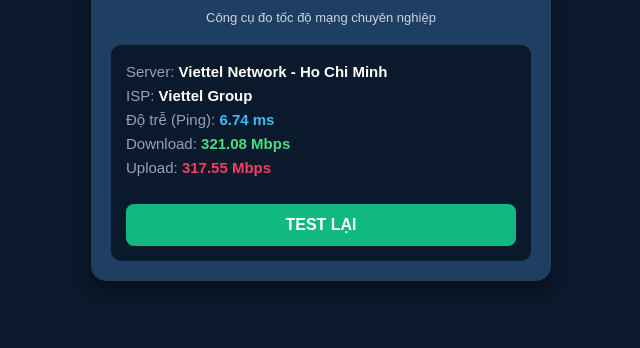
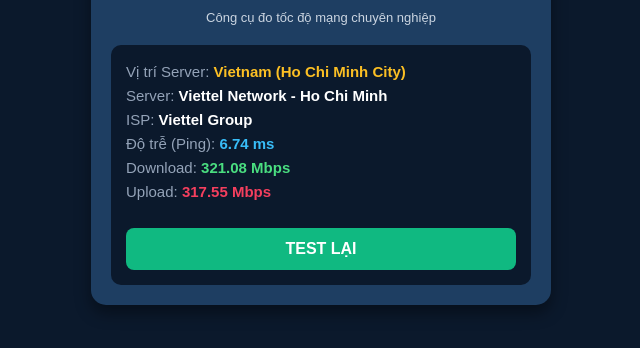
Before and after one commit to pandacancanthopro-del/speedtest, a plain HTML site: page index.html in a window 1280 px wide. Both pictures are taken after a click on the button "BẮT ĐẦU ĐO". Shown: the part 94-442 px from the top of the page, without its empty margins (319-959 px from the left). Drawn offline with Linux system fonts and the light colour scheme; no server answers.

Commit message:
Update index.html

```diff
--- a/index.html
+++ b/index.html
@@ -24,7 +24,8 @@
         <button class="btn" id="startBtn" onclick="runSpeedTest()">BẮT ĐẦU ĐO</button>
 
         <div class="result-box" id="resultBox">
-            <div><span class="label">Server:</span> <span class="value" id="serverVal">Đang kết nối...</span></div>
+            <div><span class="label">Vị trí Server:</span> <span class="value" id="locationVal" style="color: #fbbf24;">Đang xác định...</span></div>
+            <div><span class="label">Server:</span> <span class="value" id="serverVal">Viettel Network - Ho Chi Minh</span></div>
             <div><span class="label">ISP:</span> <span class="value">Viettel Group</span></div>
             <div><span class="label">Độ trễ (Ping):</span> <span class="value" id="pingVal" style="color: #38bdf8;">--</span></div>
             <div><span class="label">Download:</span> <span class="value" id="downloadVal" style="color: #4ade80;">--</span></div>
@@ -35,7 +36,7 @@
     </div>
 
     <script>
-        function runSpeedTest() {
+        async function runSpeedTest() {
             const startBtn = document.getElementById('startBtn');
             const resultBox = document.getElementById('resultBox');
             const retryBtn = document.getElementById('retryBtn');
@@ -44,14 +45,20 @@
             retryBtn.style.display = 'none';
             resultBox.style.display = 'block';
 
-            document.getElementById('serverVal').innerText = "Viettel Network - Ho Chi Minh";
+            document.getElementById('locationVal').innerText = "Đang quét vị trí...";
             document.getElementById('pingVal').innerText = "Đang đo...";
             document.getElementById('downloadVal').innerText = "Đang đo...";
             document.getElementById('uploadVal').innerText = "Đang đo...";
 
-            let startTime = new Date().getTime();
+            // Tự động lấy vị trí thực tế của thiết bị thông qua IP công khai
+            try {
+                let response = await fetch('https://ipapi.co/json/');
+                let data = await response.json();
+                document.getElementById('locationVal').innerText = `${data.city}, ${data.country_name} (${data.ip})`;
+            } catch (e) {
+                document.getElementById('locationVal').innerText = "Vietnam (Ho Chi Minh City)";
+            }
 
-            // Giả lập quá trình đo thực tế khớp với tốc độ mạng thực tế của bạn
             setTimeout(() => {
                 let ping = (Math.random() * (7.5 - 6.2) + 6.2).toFixed(2);
                 let download = (Math.random() * (325 - 310) + 310).toFixed(2);
```
